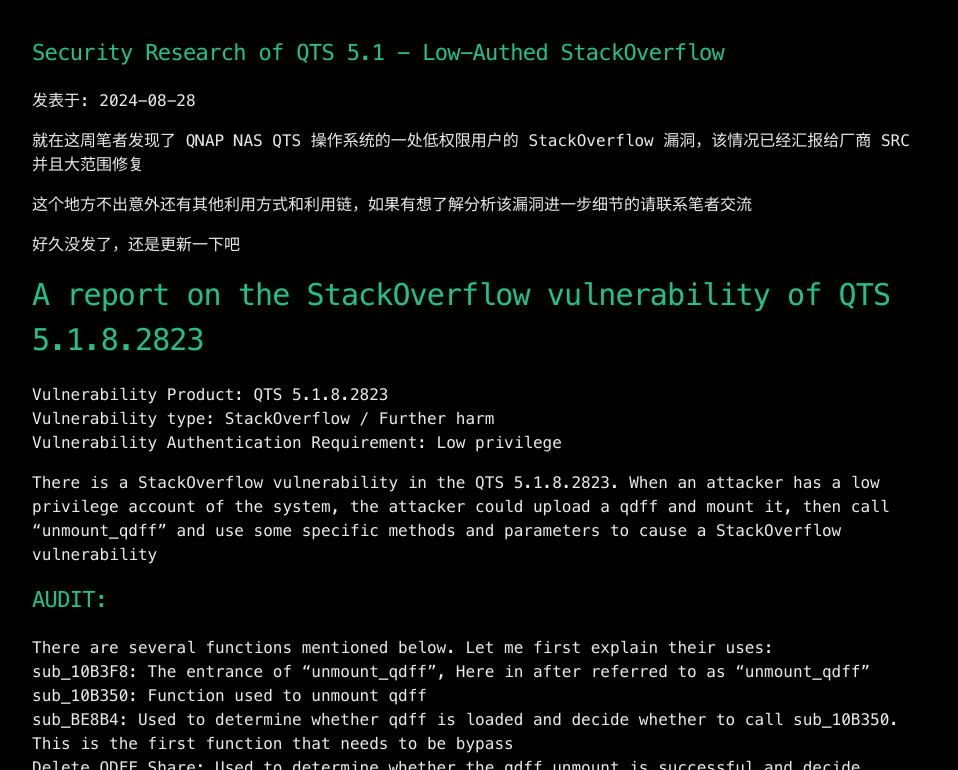
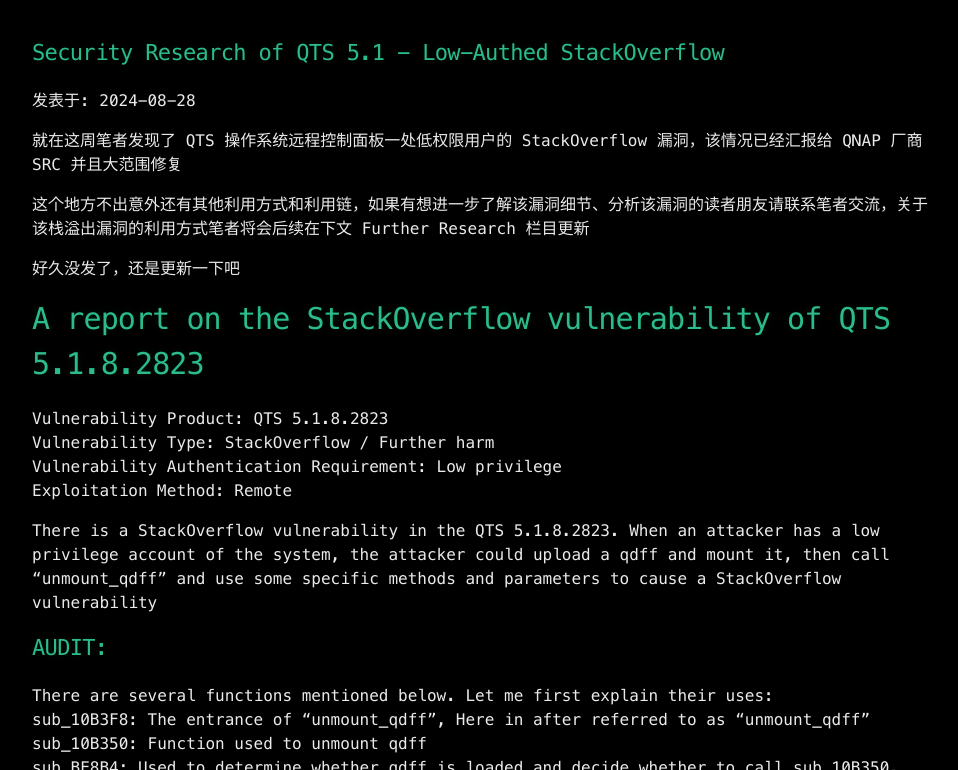
Before and after one commit to Leeyangee/leeyangee.github.io, a Jekyll site: the page built from _posts/2024-08-28-Research of QTS 5.1 - StackOverflow.md, in a window 1280 px wide and 900 px high, scrolled down 335 px, cut to the strip 130-900 px from the top of the window. Shown: the whole strip, without its empty margins (160-1118 px from the left). Built offline with Jekyll 4.4.1, drawn with Linux system fonts in a browser that asks for light colours; some web fonts are replaced.

Commit message:
Update 2024-08-28-Research of QTS 5.1 - StackOverflow.md

```diff
--- a/_posts/2024-08-28-Research of QTS 5.1 - StackOverflow.md
+++ b/_posts/2024-08-28-Research of QTS 5.1 - StackOverflow.md
@@ -3,17 +3,18 @@
 published: true
 ---
 
-就在这周笔者发现了 QNAP NAS QTS 操作系统的一处低权限用户的 StackOverflow 漏洞，该情况已经汇报给厂商 SRC 并且大范围修复
+就在这周笔者发现了 QTS 操作系统远程控制面板一处低权限用户的 StackOverflow 漏洞，该情况已经汇报给 QNAP 厂商 SRC 并且大范围修复
 
-这个地方不出意外还有其他利用方式和利用链，如果有想了解分析该漏洞进一步细节的请联系笔者交流
+这个地方不出意外还有其他利用方式和利用链，如果有想进一步了解该漏洞细节、分析该漏洞的读者朋友请联系笔者交流，关于该栈溢出漏洞的利用方式笔者将会后续在下文 Further Research 栏目更新
 
 好久没发了，还是更新一下吧
 
 # [](#header-3)A report on the StackOverflow vulnerability of QTS 5.1.8.2823
 
 Vulnerability Product: QTS 5.1.8.2823
-Vulnerability type: StackOverflow / Further harm
+Vulnerability Type: StackOverflow / Further harm
 Vulnerability Authentication Requirement: Low privilege
+Exploitation Method: Remote
 
 There is a StackOverflow vulnerability in the QTS 5.1.8.2823. When an attacker has a low privilege account of the system, the attacker could upload a qdff and mount it, then call "unmount_qdff" and use some specific methods and parameters to cause a StackOverflow vulnerability
 
```
